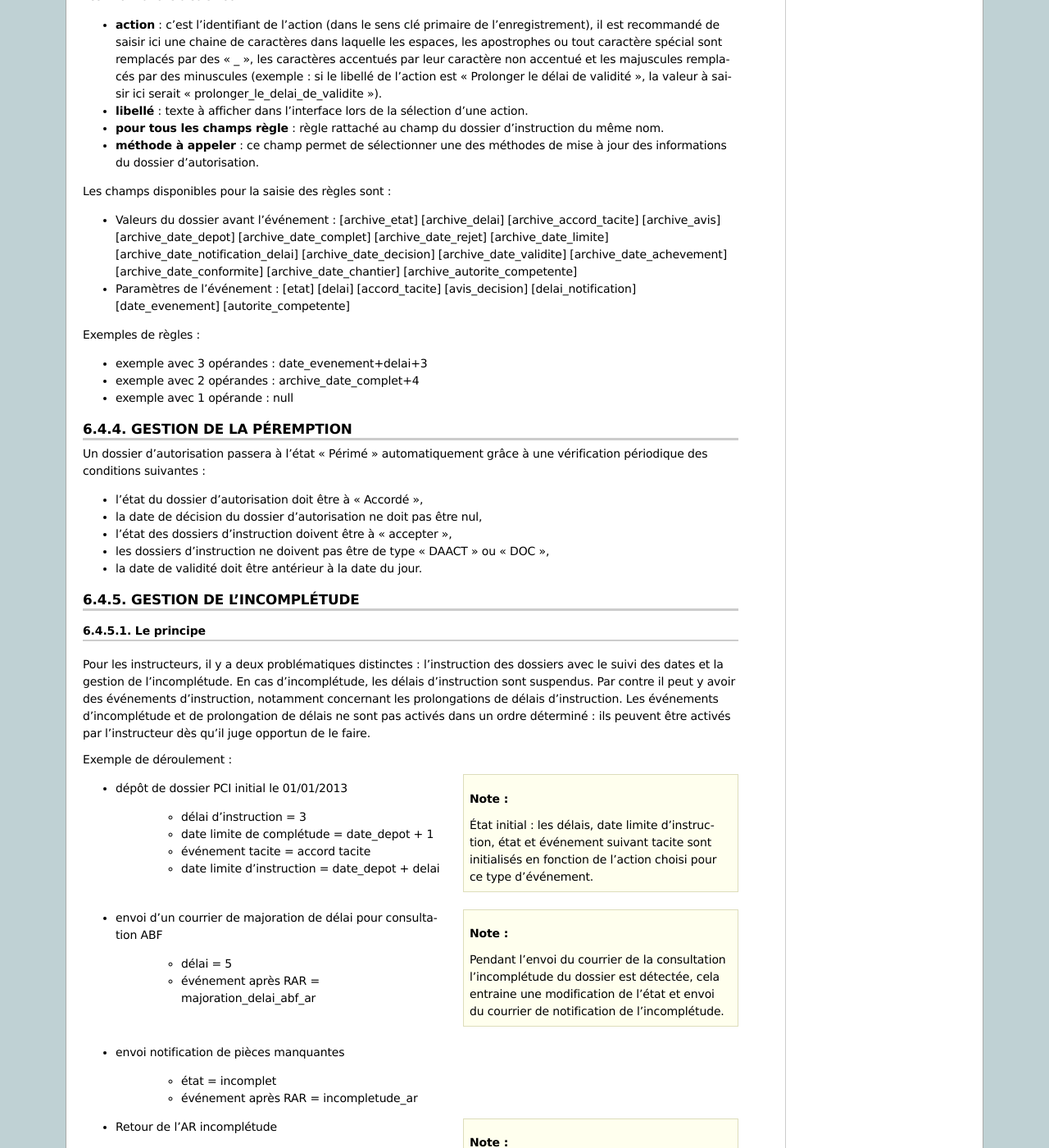
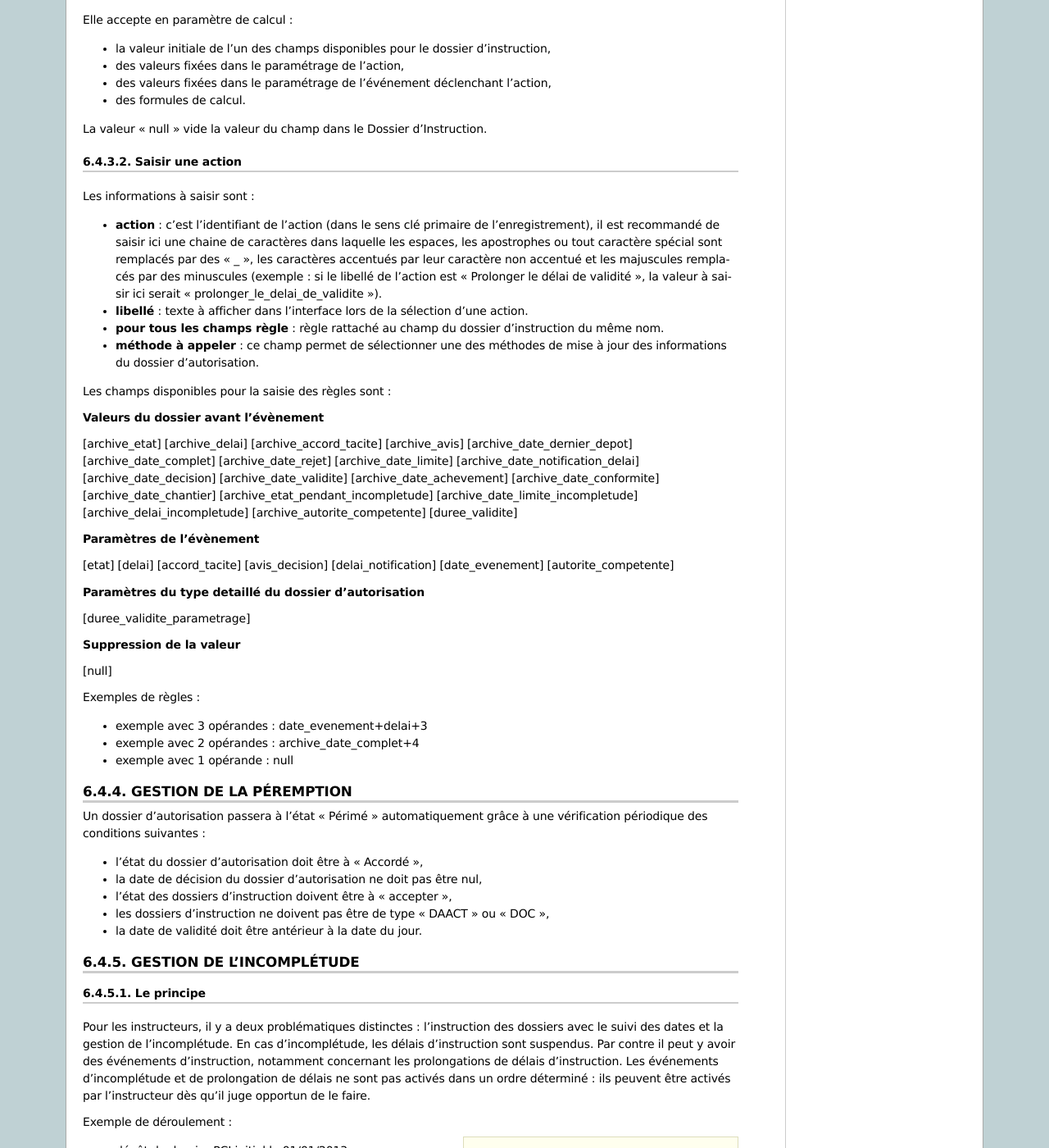
Before and after one commit to mpavaux/openads-documentation, a Sphinx documentation site: the page built from source/manuel_utilisateur/parametrage_dossier.rst, in a window 1280 px wide and 1400 px high, scrolled down 5607 px. Shown: the whole window at 82% size. Built offline with Sphinx 7.4.7, drawn with Linux system fonts in a browser that asks for light colours; some of the changed text lies outside the part shown.

Commit message:
Mise à jour de la documentation sur l'aide à la saisie dans le formulaire action

```diff
--- a/source/manuel_utilisateur/parametrage_dossier.rst
+++ b/source/manuel_utilisateur/parametrage_dossier.rst
@@ -290,12 +290,18 @@
 * **restriction** : formule optionnelle permettant de refuser la validation du
   formulaire d'ajout d'événement d'instruction si le résultat de la formule est
   faux.
-  Champs utilisable : [archive_etat] [archive_delai] [archive_accord_tacite]
-  [archive_avis] [archive_date_dernier_depot]
-  [archive_date_complet] [archive_date_rejet] [archive_date_limite]
-  [archive_date_notification_delai] [archive_date_decision] [archive_date_validite]
-  [archive_date_achevement] [archive_date_conformite] [archive_date_chantier]
-  [duree_validite].
+
+  Champs utilisable : [archive_date_dernier_depot] [archive_date_complet]
+  [archive_date_rejet] [archive_date_limite]
+  [archive_date_notification_delai] [archive_date_decision]
+  [archive_date_validite] [archive_date_achevement]
+  [archive_date_conformite] [archive_date_chantier]
+  [archive_date_limite_incompletude]
+  [archive_delai_incompletude]
+  [duree_validite] [delai]
+  [delai_notification] [date_evenement]
+  [duree_validite_parametrage].
+
   Exemple : date_evenement <= archive_date_dernier_depot + 1.
 * **action** : c'est l'action déclenchée par cet événement. Les valeurs
   disponibles sont les valeurs du paramétrage des actions (voir
@@ -406,14 +412,31 @@
 
 Les champs disponibles pour la saisie des règles sont :
 
-* Valeurs du dossier avant l'événement : [archive_etat] [archive_delai]
-  [archive_accord_tacite] [archive_avis] [archive_date_depot]
-  [archive_date_complet] [archive_date_rejet] [archive_date_limite]
-  [archive_date_notification_delai] [archive_date_decision]
-  [archive_date_validite] [archive_date_achevement] [archive_date_conformite]
-  [archive_date_chantier] [archive_autorite_competente]
-* Paramètres de l'événement : [etat] [delai] [accord_tacite] [avis_decision]
-  [delai_notification] [date_evenement] [autorite_competente]
+**Valeurs du dossier avant l'évènement**
+
+[archive_etat] [archive_delai] [archive_accord_tacite]
+[archive_avis]
+[archive_date_dernier_depot] [archive_date_complet]
+[archive_date_rejet] [archive_date_limite]
+[archive_date_notification_delai] [archive_date_decision]
+[archive_date_validite] [archive_date_achevement]
+[archive_date_conformite] [archive_date_chantier]
+[archive_etat_pendant_incompletude] [archive_date_limite_incompletude]
+[archive_delai_incompletude] [archive_autorite_competente]
+[duree_validite]
+
+**Paramètres de l'évènement**
+
+[etat] [delai] [accord_tacite] [avis_decision]
+[delai_notification] [date_evenement] [autorite_competente]
+
+**Paramètres du type detaillé du dossier d'autorisation**
+
+[duree_validite_parametrage]
+
+**Suppression de la valeur**
+
+[null]
 
 Exemples de règles :
 
```
Also changed, not shown: source/manuel_utilisateur/evenement.rst (+25 -0 lines).
